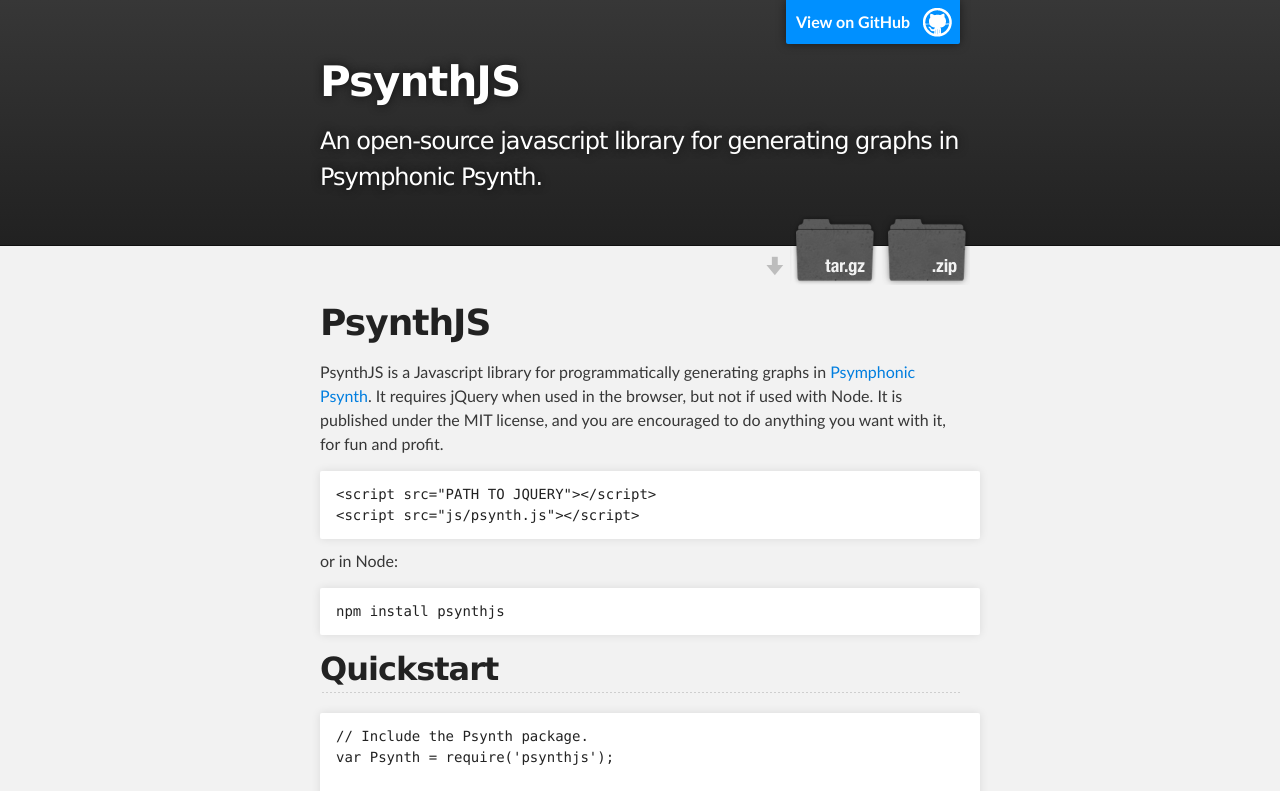
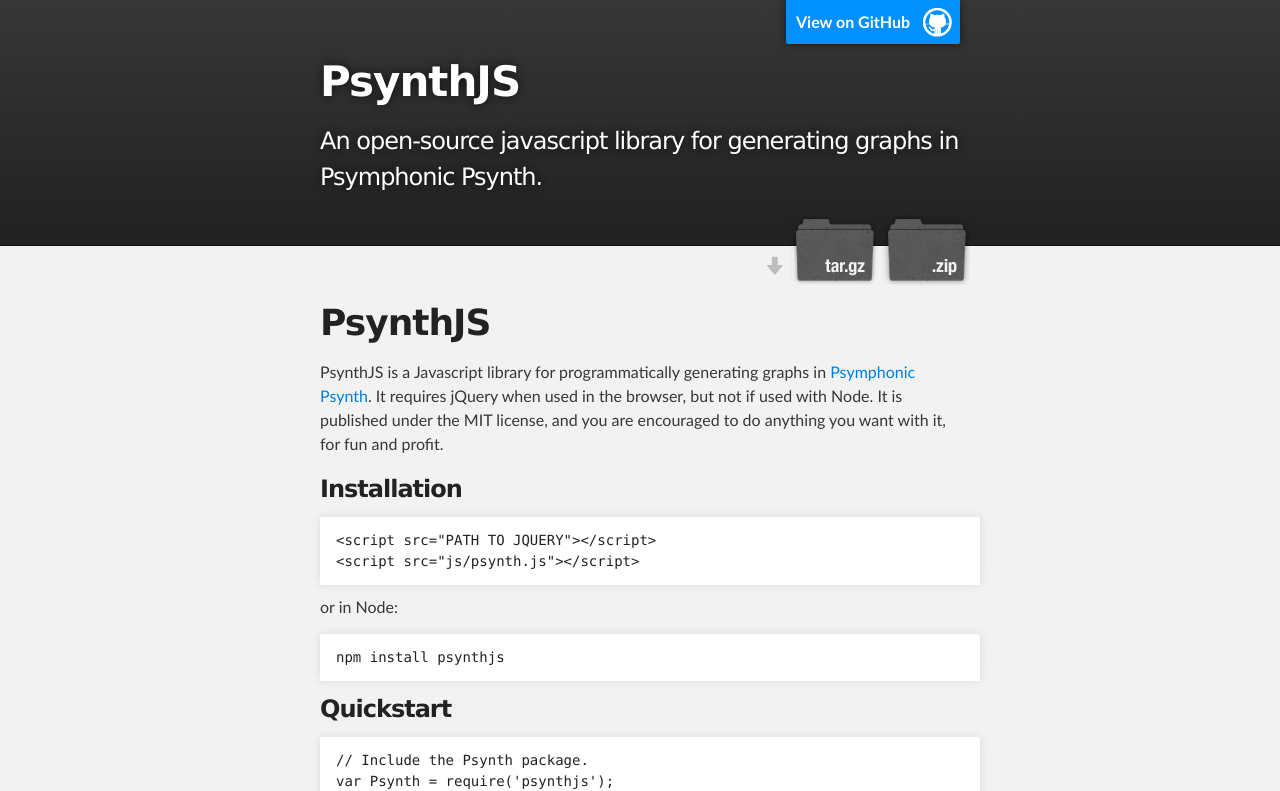
Before and after one commit to shawnrushefsky/PsynthJS, a plain HTML site: page index.html in a window 1280 px wide. Shown: the top 791 px of the page. Drawn offline with Linux system fonts and the light colour scheme.

```diff
--- a/index.html
+++ b/index.html
@@ -36,6 +36,9 @@
 
 <p>PsynthJS is a Javascript library for programmatically generating graphs in <a href="http://psymphonic.com">Psymphonic Psynth</a>.  It requires jQuery when used in the browser, but not if used with Node.  It is published under the MIT license, and you are encouraged to do anything you want with it, for fun and profit.</p>
 
+<h3>
+<a id="installation" class="anchor" href="#installation" aria-hidden="true"><span class="octicon octicon-link"></span></a>Installation</h3>
+
 <pre><code>&lt;script src="PATH TO JQUERY"&gt;&lt;/script&gt;
 &lt;script src="js/psynth.js"&gt;&lt;/script&gt;
 </code></pre>
@@ -45,8 +48,8 @@
 <pre><code>npm install psynthjs
 </code></pre>
 
-<h2>
-<a id="quickstart" class="anchor" href="#quickstart" aria-hidden="true"><span class="octicon octicon-link"></span></a>Quickstart</h2>
+<h3>
+<a id="quickstart" class="anchor" href="#quickstart" aria-hidden="true"><span class="octicon octicon-link"></span></a>Quickstart</h3>
 
 <pre><code>// Include the Psynth package.
 var Psynth = require('psynthjs');
```
Also changed, not shown: params.json (+1 -1 lines).
